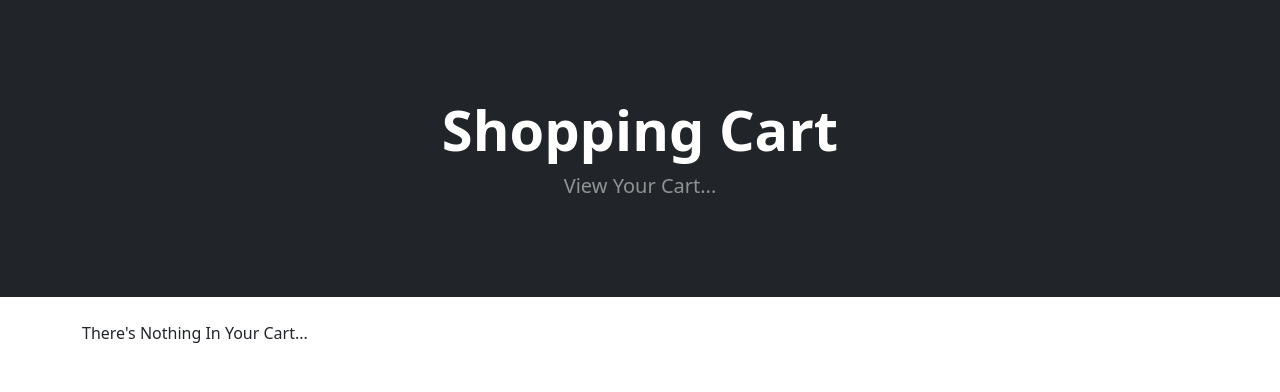
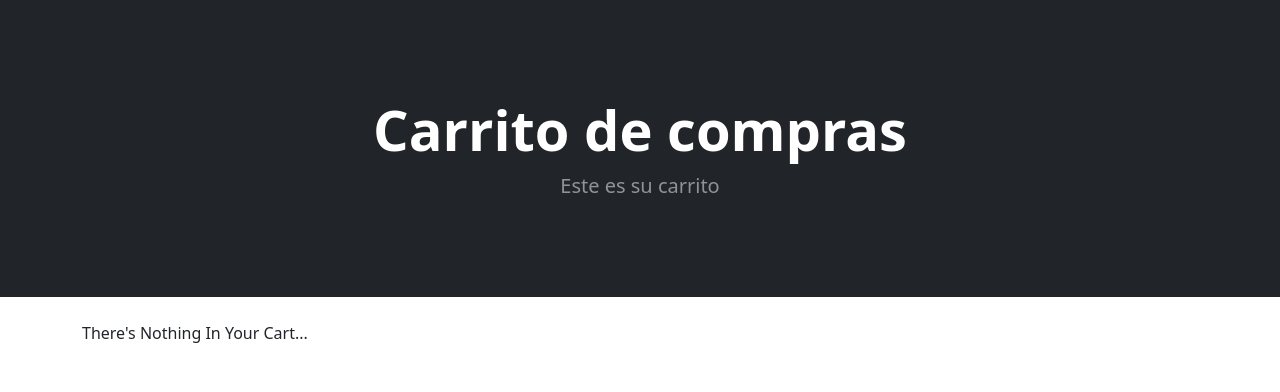
Before and after one commit to LorenzoFerreyra/ecommerce-tienda, a Django app: page /cart/ in a window 1280 px wide. Shown: the part 56-448 px from the top of the page. Run offline with Django 4.2, Linux system fonts and the light colour scheme; some libraries are stand-ins or nearby versions.

Commit message:
Cambios en carrito

```diff
--- a/cart/templates/cart_summary.html
+++ b/cart/templates/cart_summary.html
@@ -7,8 +7,8 @@
         <header class="bg-dark py-5">
             <div class="container px-4 px-lg-5 my-5">
                 <div class="text-center text-white">
-                    <h1 class="display-4 fw-bolder">Shopping Cart</h1>
-                    <p class="lead fw-normal text-white-50 mb-0">View Your Cart...</p>
+                    <h1 class="display-4 fw-bolder">Carrito de compras</h1>
+                    <p class="lead fw-normal text-white-50 mb-0">Este es su carrito</p>
                 </div>
             </div>
         </header>
@@ -51,7 +51,7 @@
         {% endif %}
             <br/><br/>
         <div class="row justify-content-center">
-    <div class="col-md-2">Quantity:</div>
+    <div class="col-md-2">Cantidad:</div>
                 <div class="col-md-2">
                 <select class="form-select form-select-sm" id="select{{product.id}}">
 
@@ -71,9 +71,9 @@
                 </div>
             </div>
             <br/><br/>
-        <a href="{% url 'home'%}" class="btn btn-secondary">Home</a>
-        <button type="button" data-index="{{product.id}}" class="btn btn-secondary update-cart">Update</button>
-        <button type="button" data-index="{{product.id}}" class="btn btn-danger delete-product">Remove</button>
+        <a href="{% url 'home'%}" class="btn btn-secondary">Inicio</a>
+        <button type="button" data-index="{{product.id}}" class="btn btn-secondary update-cart">Actualizar</button>
+        <button type="button" data-index="{{product.id}}" class="btn btn-danger delete-product">Quitar</button>
 
     </center>
       </div>
```
